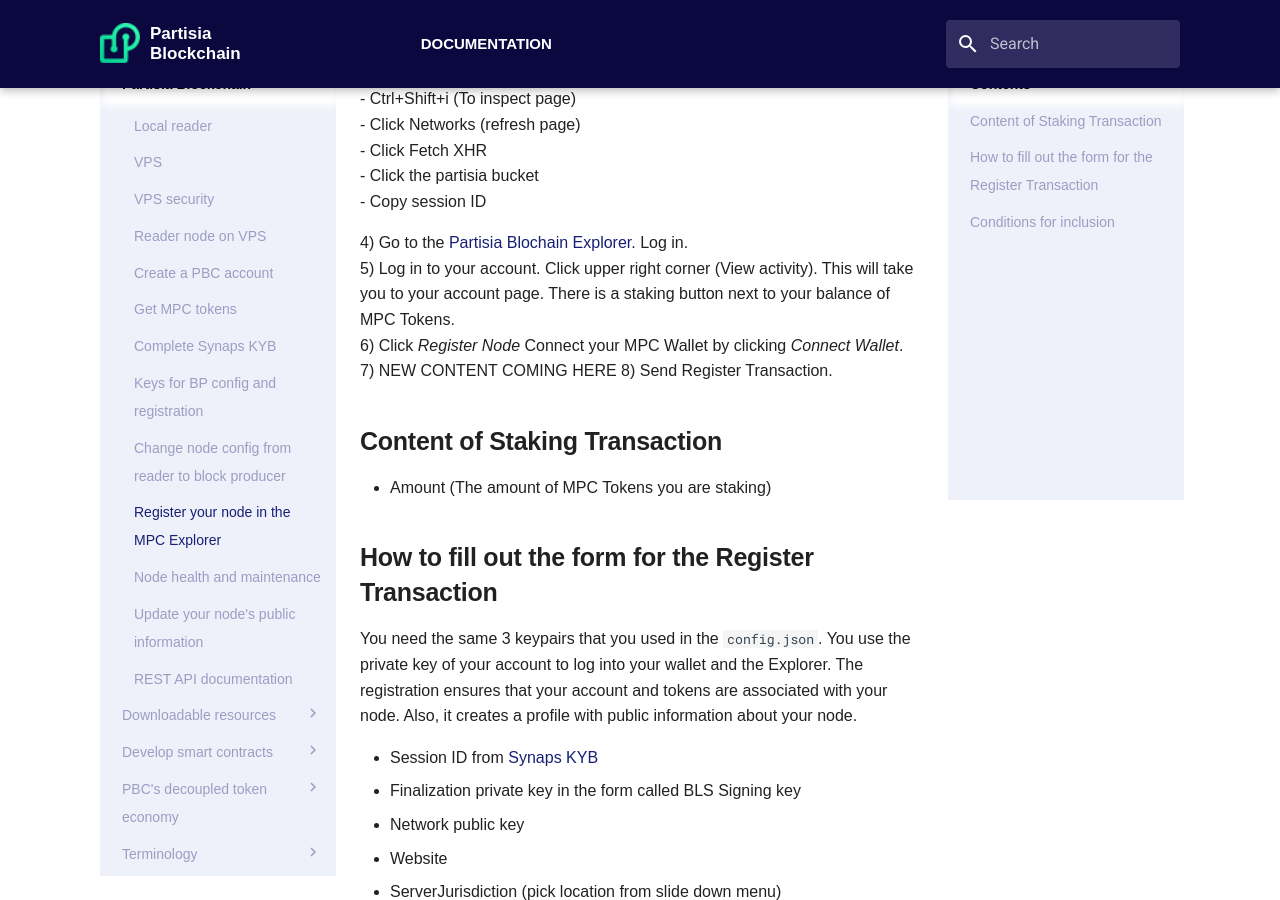
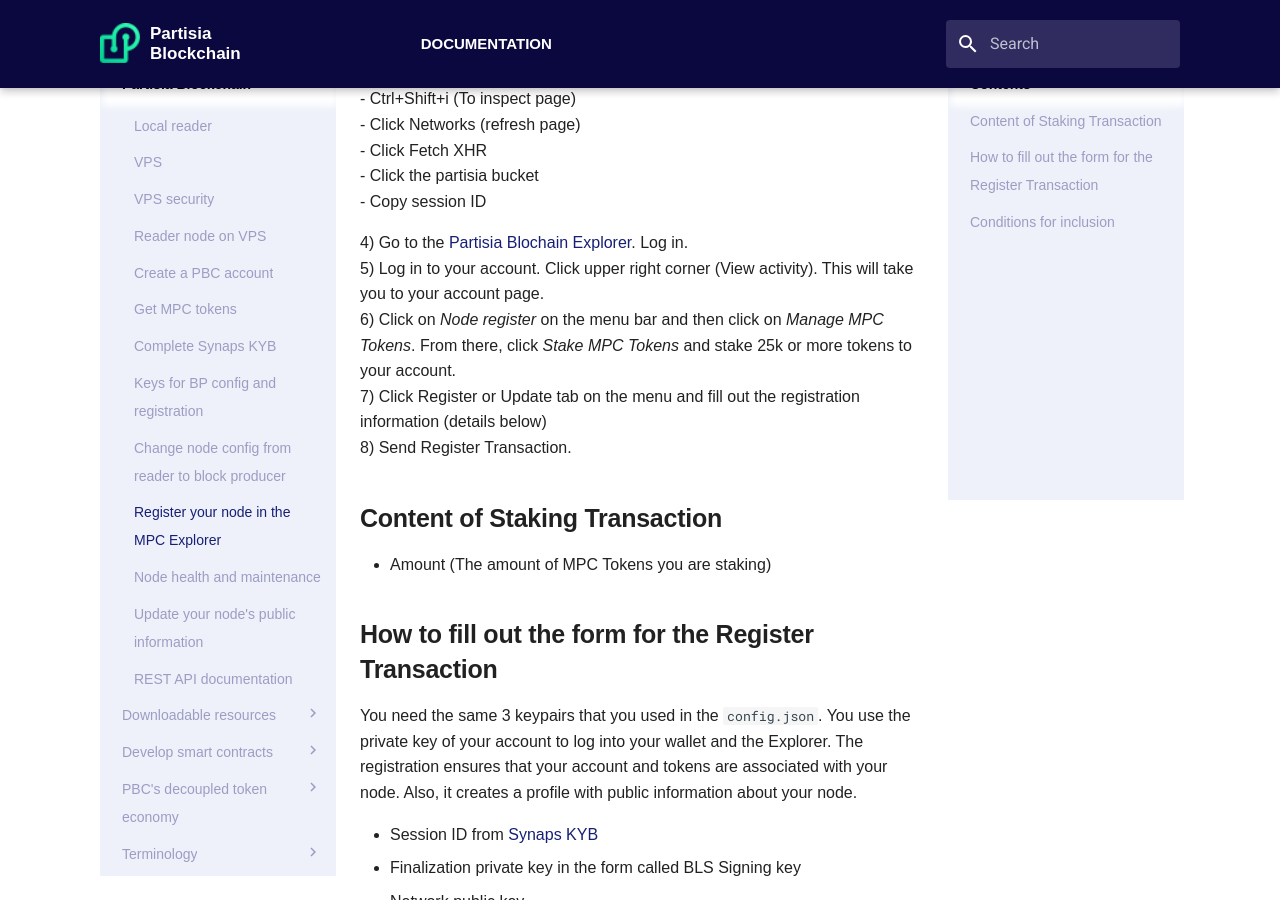
Before and after one commit to 0xSero/partisia-docs, an MkDocs documentation site: the page built from docs/operator-11-registration.md, in a window 1280 px wide and 900 px high, scrolled down 375 px. Built offline with MkDocs 1.6.1 and Material for MkDocs 9.7.7, drawn with Linux system fonts in a browser that asks for light colours; some web fonts are replaced; a script that is not in the unit is left out.

Commit message:
New registration format

```diff
--- a/docs/operator-11-registration.md
+++ b/docs/operator-11-registration.md
@@ -13,9 +13,9 @@
    - Copy session ID
 
 4) Go to the [Partisia Blochain Explorer](https://mpcexplorer.com/node-register). Log in.
-5) Log in to your account. Click upper right corner (View activity). This will take you to your account page. There is a staking button next to your balance of MPC Tokens.
-6) Click *Register Node* Connect your MPC Wallet by clicking *Connect Wallet*.
-7) NEW CONTENT COMING HERE
+5) Log in to your account. Click upper right corner (View activity). This will take you to your account page.
+6) Click on *Node register* on the menu bar and then click on *Manage MPC Tokens*. From there, click *Stake MPC Tokens* and stake 25k or more tokens to your account.
+7) Click Register or Update tab on the menu and fill out the registration information (details below)
 8) Send Register Transaction.
 
 
```
